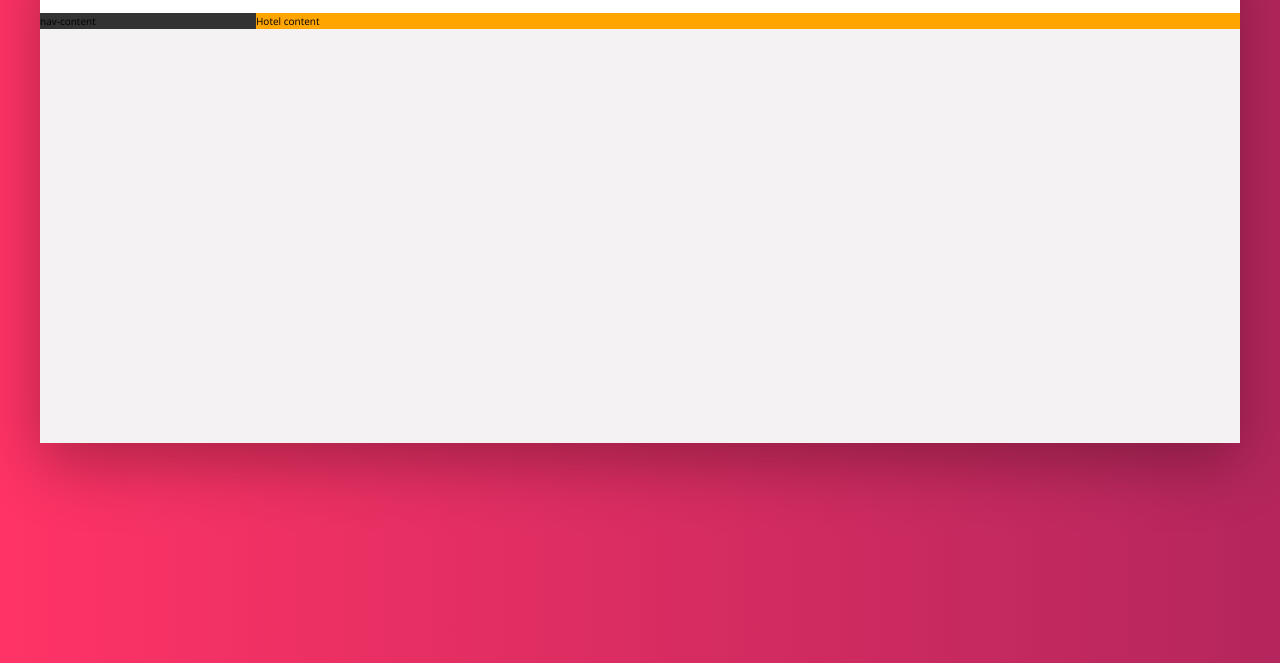
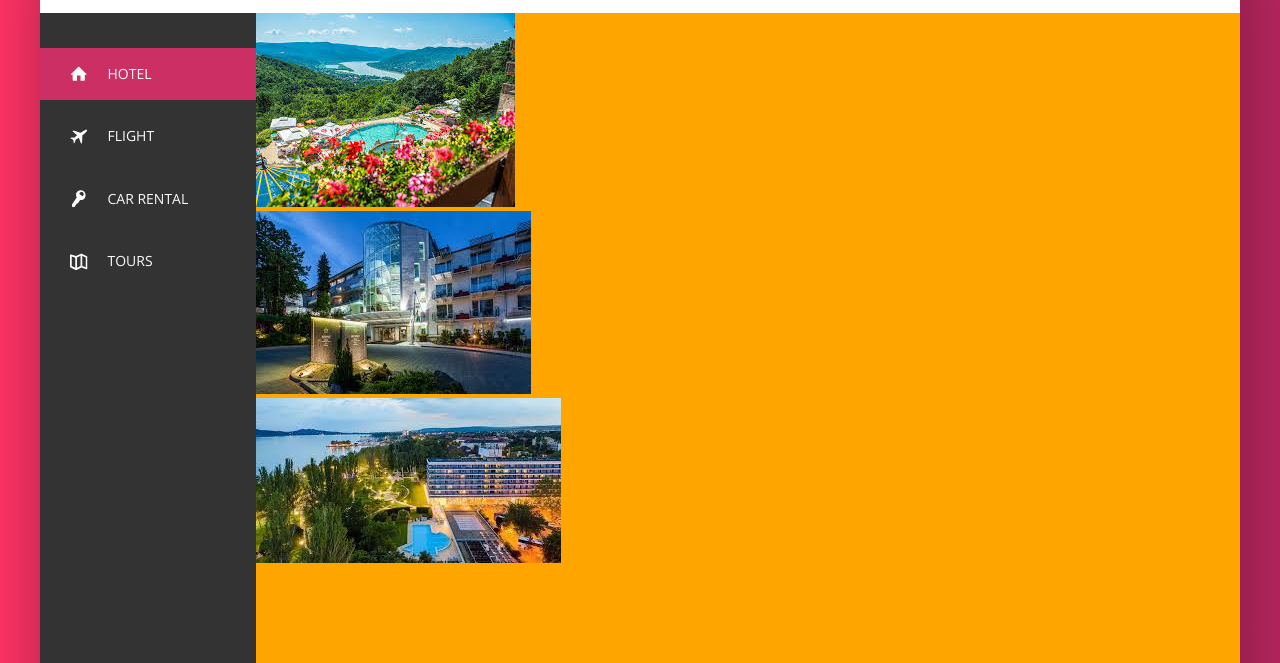
Before and after one commit to norberttoth01/flexbox_project, a website: page index.html in a window 1280 px wide. Shown: the part 137-800 px from the top of the page. Drawn offline with nearby package versions, Linux system fonts and the light colour scheme.

Commit message:
sidebar added

```diff
--- a/index.html
+++ b/index.html
@@ -39,9 +39,55 @@
 			</nav>
 		</header>
         <div class="content">
-			<nav class="sidebar">nav-content</nav>
+			<nav class="sidebar">
+				<ul class="side-nav">
+					<li class="side-nav__item side-nav__item--active">
+						<a href="#" class="side-nav__link">
+							<svg class="side-nav__icon">
+								<use xlink:href="img/sprite.svg#icon-home"></use>
+							</svg>
+							<span>Hotel</span>
+						</a>
+					</li>
+					<li class="side-nav__item">
+						<a href="#" class="side-nav__link">
+							<svg class="side-nav__icon">
+								<use xlink:href="img/sprite.svg#icon-aircraft"></use>
+							</svg>
+							<span>Flight</span>
+						</a>
+					</li>
+					<li class="side-nav__item">
+						<a href="#" class="side-nav__link">
+							<svg class="side-nav__icon">
+								<use xlink:href="img/sprite.svg#icon-key"></use>
+							</svg>
+							<span>Car rental</span>
+						</a>
+					</li>
+					<li class="side-nav__item">
+						<a href="#" class="side-nav__link">
+							<svg class="side-nav__icon">
+								<use xlink:href="img/sprite.svg#icon-map"></use>
+							</svg>
+							<span>Tours</span>
+						</a>
+					</li>
+				</ul>
+				<div class="legal">&copy; 2020 by Norbert Toth reserved</div>
+			</nav>
 			<main class="hotel-view">
-				Hotel content
+				<div class="gallery">
+					<figure class="gallery__item">
+						<img src="img/hotel-1.jpg" alt="photo of the hotel" class="gallery__photo">
+					</figure>
+					<figure class="gallery__item">
+						<img src="img/hotel-2.jpg" alt="photo of the hotel" class="gallery__photo">
+					</figure>
+					<figure class="gallery__item">
+						<img src="img/hotel-3.jpg" alt="photo of the hotel" class="gallery__photo">
+					</figure>
+				</div>
 			</main>
 		</div>
     </div>
--- a/sass/_components.scss
+++ b/sass/_components.scss
@@ -40,6 +40,10 @@
     &__button{
         border:none;
         background-color: var(--color-grey-light-2);
+
+        &:hover{
+            cursor:pointer;
+        }
 
         &:focus{
             outline:none;
@@ -105,9 +109,7 @@
         top:1.5rem;
         right:1rem;
 
-
     }
-
 
     &__user-photo{
         height:3.75rem;
@@ -115,5 +117,81 @@
         margin-right:1rem;
     }
 
+}
 
+//////////////////////////////////////
+//SIDE NAVIGATION
+
+.side-nav{
+    font-size: 1.4rem;
+    list-style: none;
+    margin-top: 3.5rem;
+
+
+    &__item{
+        position:relative;
+        &:not(:last-child){
+            margin-bottom:1rem;
+        }
+
+        &--active{
+            background-color: var(--color-primary);
+        }
+
+
+        &::before{
+            content:"";
+            position:absolute;
+            top:0;
+            left:0;
+            height:100%;
+            width:3px;
+            background-color: var(--color-primary);
+            transform:scaleY(0);
+            transition:  transform .2s,
+                         width .4s cubic-bezier(1,0,0,1) .2s,
+                         background-color .1s;
+
+
+        }
+        &:hover::before{
+           // height:100%; // using height prop instead scaleY  it won't growth from center to up and down
+            transform: scaleY(1);
+            width:100%;
+        }
+        &:active::before{
+            background-color:var(--color-primary-light);
+        }
+
+    }
+
+    &__link:link,
+    &__link:visited{
+        color:var(--color-grey-light-1);
+        text-decoration: none;
+        text-transform: uppercase;
+        padding:1.5rem 3rem;
+        display:flex;
+        align-items:center;
+        position: relative;
+        z-index:1000;
+
+    }
+
+    &__icon{
+        width:1.75rem;
+        height:1.75rem;
+        margin-right:2rem;
+        fill: currentColor //color of the current element or the parent element, it can be usefull in case of hover
+
+    }
 }
+
+////////////////////////////////////
+//LEGAL TEXT
+.legal{
+    color: var(--color-grey-light-4);
+    font-size:1.2rem;
+    text-align:center;
+    padding:2rem;
+}
--- a/sass/_layout.scss
+++ b/sass/_layout.scss
@@ -11,7 +11,7 @@
 	background-color: #fff;
 	border-bottom: var(--color-grey-light-2);
 
-	display: flex;
+	 display: flex;
 	align-items:center;
 	justify-content: space-between;
 }
@@ -24,10 +24,17 @@
 .sidebar{
 	background-color: var(--color-grey-dark-1);
 	flex:0 0 18%;
+
+		display:flex;
+		flex-direction: column;
+		justify-content:space-between;
 }
 
 .hotel-view{
 	flex:1;
 	background-color:orange;
+	//test
+	height:100vh;
+
 
 }
```
Also changed, not shown: css/main.css, img/hotel-1.jpg (added), img/hotel-2.jpg (added), img/hotel-3.jpg (added), 1 other file.
